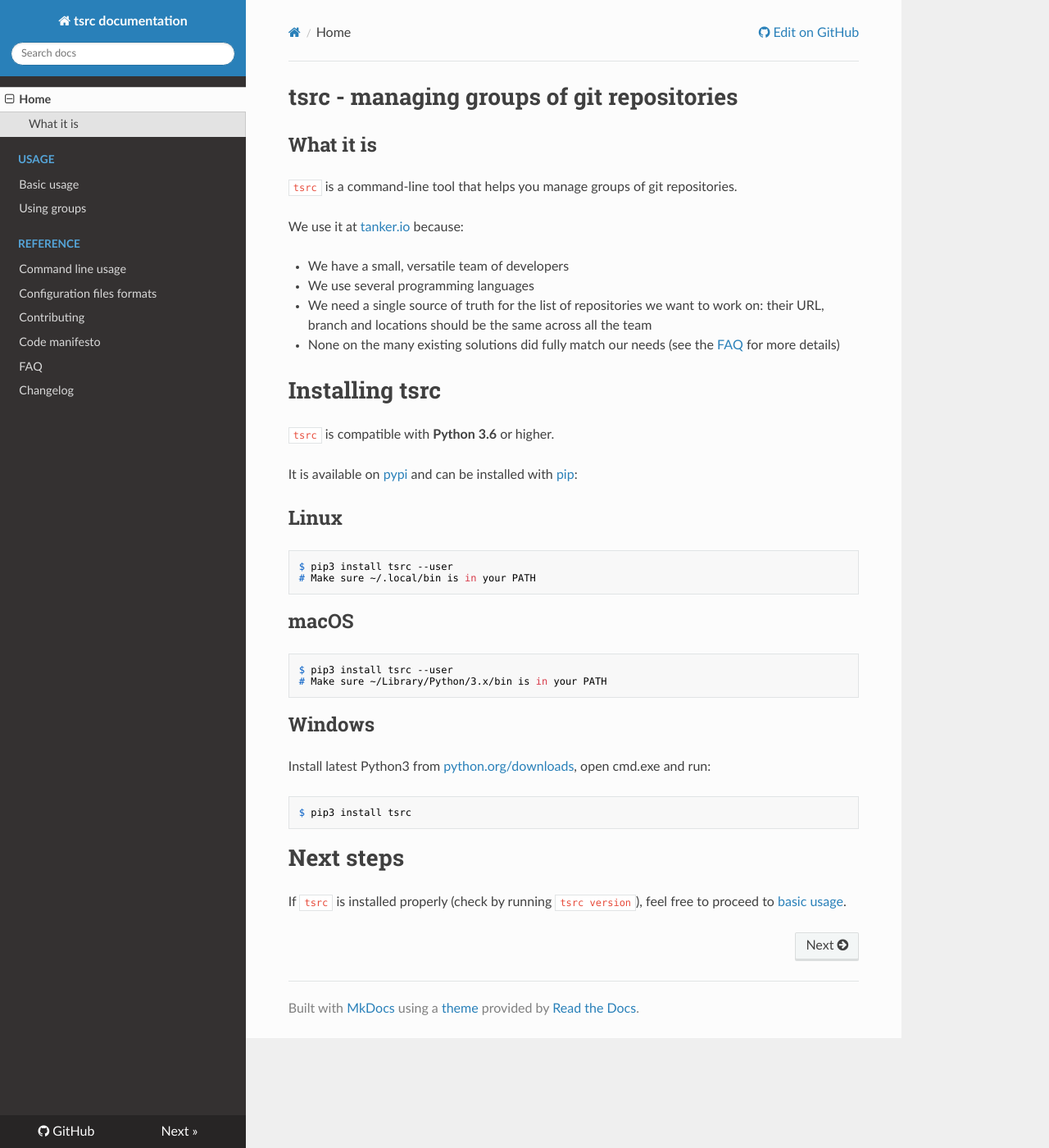
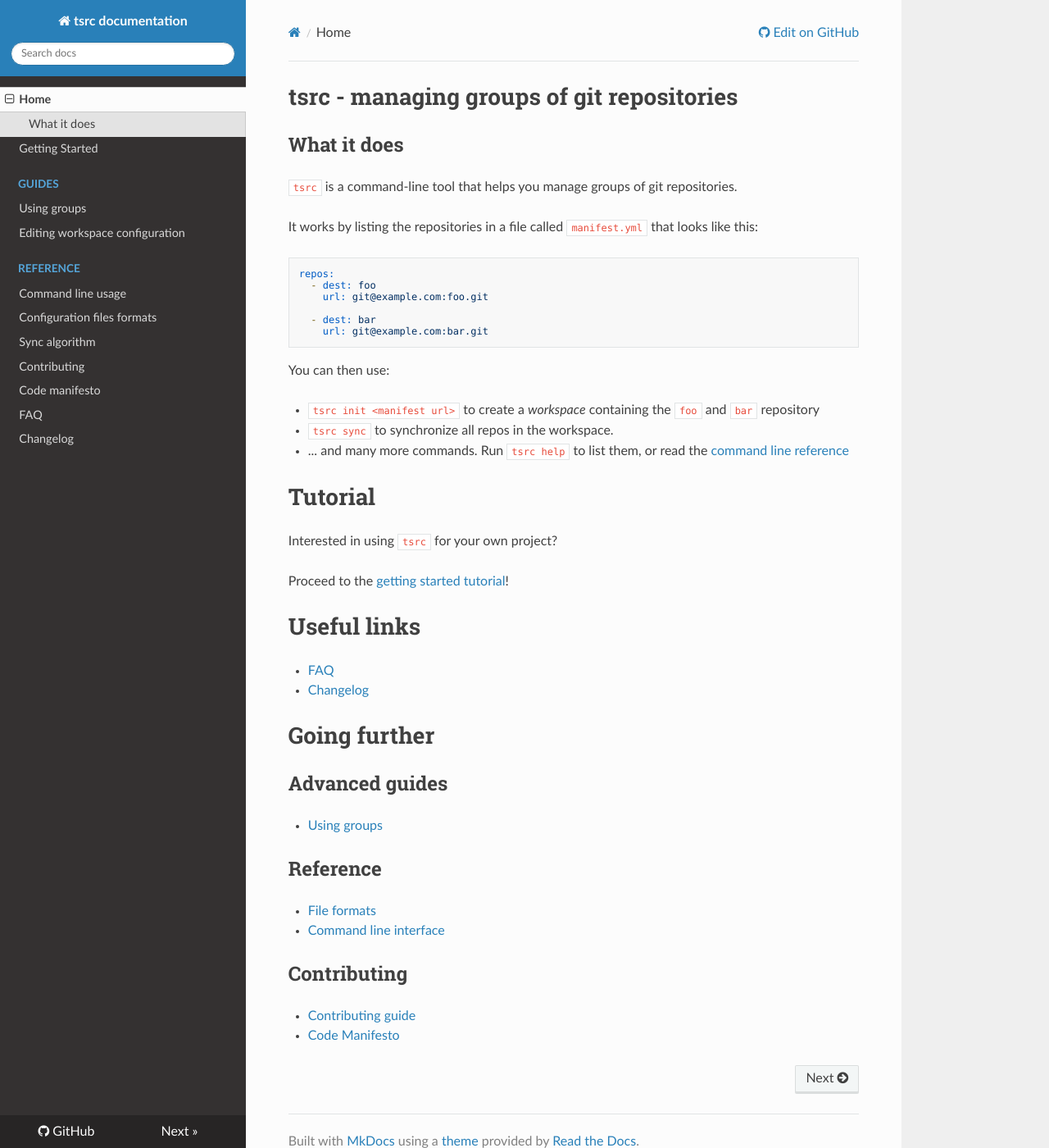
Before and after one commit to your-tools/tsrc, an MkDocs documentation site: the page built from docs/index.md, in a window 1280 px wide and 1400 px high. Shown: the whole window at 82% size. Built offline with MkDocs 1.6.1, drawn with Linux system fonts in a browser that asks for light colours; nearby versions of some CDN libraries.

````diff
--- a/docs/index.md
+++ b/docs/index.md
@@ -1,49 +1,52 @@
 # tsrc - managing groups of git repositories
 
-## What it is
+## What it does
 
 `tsrc` is a command-line tool that helps you manage groups of git repositories.
 
-We use it at [tanker.io](https://tanker.io) because:
+It works by listing the repositories in a file called `manifest.yml` that looks like this:
 
-* We have a small, versatile team of developers
-* We use several programming languages
-* We need a single source of truth for the list of repositories we want to work
-  on: their URL, branch and locations should be the same across all the team
-* None on the many existing solutions did fully match our needs
-  (see the [FAQ](faq.md) for more details)
+```yaml
+repos:
+  - dest: foo
+    url: git@example.com:foo.git
 
-# Installing tsrc
-
-`tsrc` is compatible with **Python 3.6** or higher.
-
-It is available on [pypi](https://pypi.org/project/tsrc/) and can be
-installed with [pip](https://pip.pypa.io/en/stable/):
-
-## Linux
-
-```console
-$ pip3 install tsrc --user
-# Make sure ~/.local/bin is in your PATH
+  - dest: bar
+    url: git@example.com:bar.git
 ```
 
-## macOS
+You can then use:
 
-```console
-$ pip3 install tsrc --user
-# Make sure ~/Library/Python/3.x/bin is in your PATH
-```
+* `tsrc init <manifest url>` to create a *workspace* containing
+  the `foo` and `bar` repository
 
-## Windows
+* `tsrc sync` to synchronize all repos in the workspace.
 
-Install latest Python3 from [python.org/downloads](https://www.python.org/downloads/windows/),
-open cmd.exe and run:
+* ... and many more commands. Run `tsrc help` to list them, or read the [command line reference](/ref/cli.md)
 
-```console
-$ pip3 install tsrc
-```
+# Tutorial
 
-# Next steps
+Interested in using `tsrc` for your own project?
 
-If `tsrc` is installed properly (check by running `tsrc version`), feel free to
-proceed to [basic usage](guide/basics.md).
+Proceed to the [getting started tutorial](getting-started.md)!
+
+# Useful links
+
+* [FAQ](./faq.md)
+* [Changelog](./changelog.md)
+
+# Going further
+
+## Advanced guides
+
+* [Using groups](guide/groups.md)
+
+## Reference
+
+* [File formats](ref/formats.md)
+* [Command line interface](ref/cli.md)
+
+## Contributing
+
+* [Contributing guide](./contrib.md)
+* [Code Manifesto](./code-manifesto.md)
--- a/mkdocs.yml
+++ b/mkdocs.yml
@@ -18,14 +18,16 @@ markdown_extensions:
 
 nav:
 - Home: index.md
+- Getting Started: getting-started.md
 
-- Usage:
-  - Basic usage: guide/basics.md
+- Guides:
   - Using groups: guide/groups.md
+  - Editing workspace configuration: guide/workspace-config.md
 
 - Reference:
   - Command line usage: ref/cli.md
   - Configuration files formats: ref/formats.md
+  - Sync algorithm: ref/sync.md
 
 - Contributing: contrib.md
 
````
Also changed, not shown: docs/getting-started.md (added, +219 -0 lines), docs/guide/basics.md (deleted, +0 -67 lines), docs/guide/workspace-config.md (added, +53 -0 lines), docs/ref/sync.md (added, +21 -0 lines).
